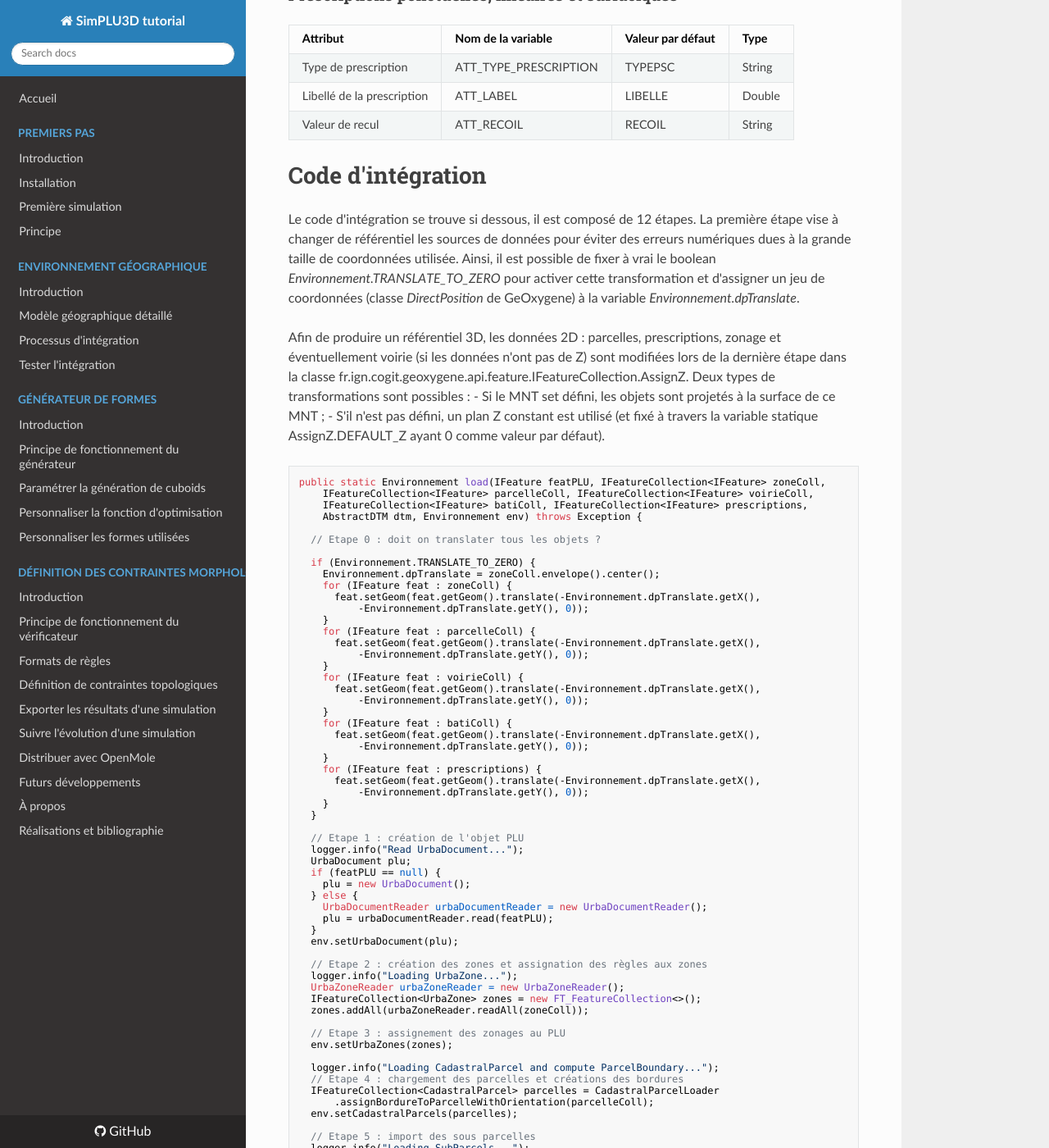
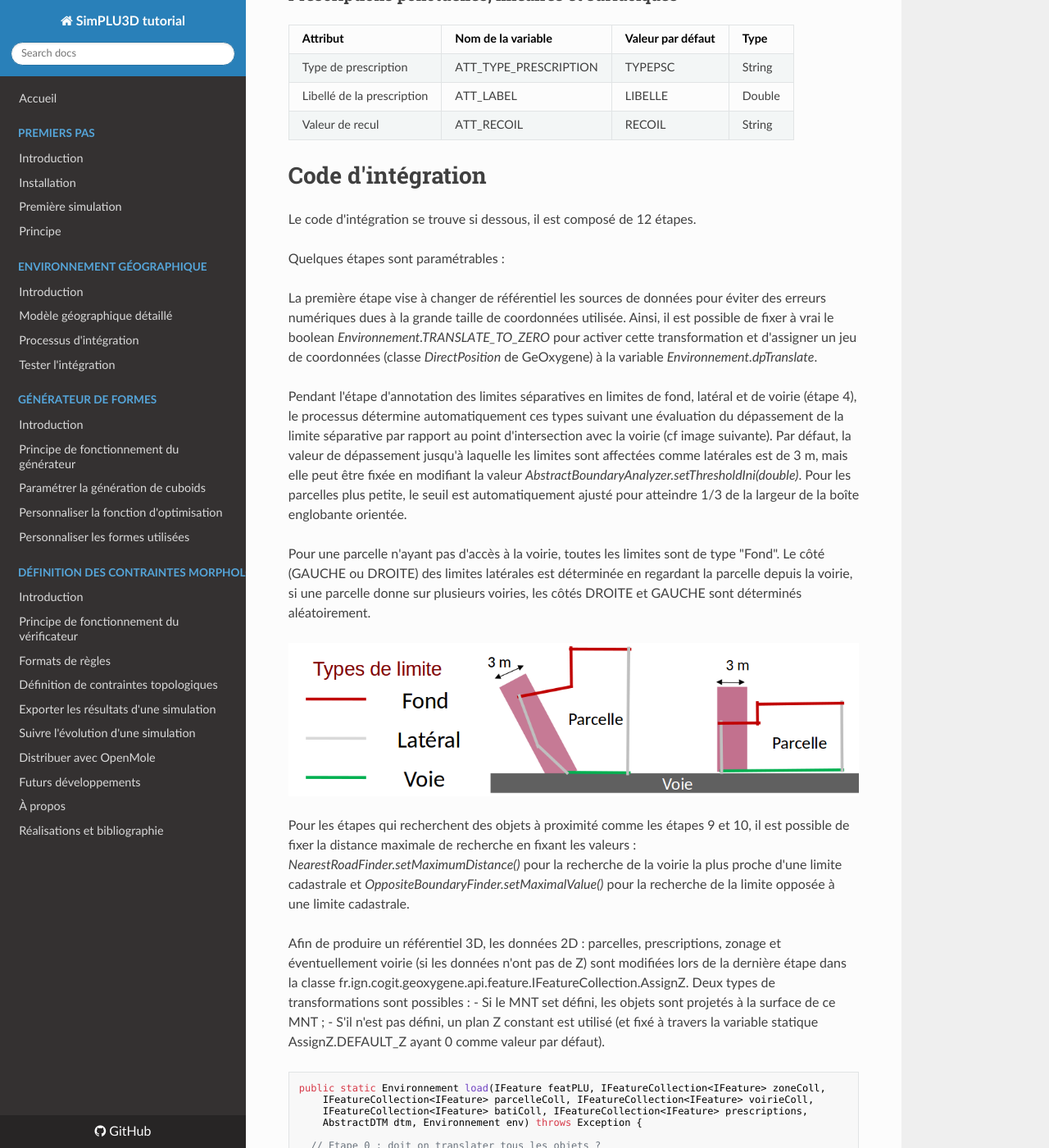
Before and after one commit to SimPLU3D/simplu3D-tutorial, an MkDocs documentation site: the page built from docs/envgeo/integration.md, in a window 1280 px wide and 1400 px high, scrolled down 4161 px. Shown: the whole window at 82% size. Built offline with MkDocs 1.6.1, drawn with Linux system fonts in a browser that asks for light colours; nearby versions of some CDN libraries.

Commit message:
Finishing integration page

````diff
--- a/docs/envgeo/integration.md
+++ b/docs/envgeo/integration.md
@@ -148,12 +148,25 @@ Pas d'attribut utilisé.
 # Code d'intégration
 
 
-Le code d'intégration se trouve si dessous, il est composé de 12 étapes. La première étape vise à changer de référentiel les sources de données pour éviter des erreurs numériques dues à la grande taille de coordonnées utilisée. Ainsi, il est possible de fixer à vrai le boolean *Environnement.TRANSLATE_TO_ZERO* pour activer cette transformation et d'assigner un jeu de coordonnées (classe *DirectPosition* de GeOxygene) à la variable *Environnement.dpTranslate*.
+Le code d'intégration se trouve si dessous, il est composé de 12 étapes.
+
+Quelques étapes sont paramétrables :
+
+La première étape vise à changer de référentiel les sources de données pour éviter des erreurs numériques dues à la grande taille de coordonnées utilisée. Ainsi, il est possible de fixer à vrai le boolean *Environnement.TRANSLATE_TO_ZERO* pour activer cette transformation et d'assigner un jeu de coordonnées (classe *DirectPosition* de GeOxygene) à la variable *Environnement.dpTranslate*.
+
+Pendant l'étape d'annotation des limites séparatives en limites de fond, latéral et de voirie (étape
+  4), le processus détermine automatiquement ces types suivant une évaluation du dépassement de la limite séparative par rapport au point d'intersection avec la voirie (cf image suivante). Par défaut, la valeur de dépassement jusqu'à laquelle les limites sont affectées comme latérales est de 3 m, mais elle peut être fixée en modifiant la valeur  *AbstractBoundaryAnalyzer.setThresholdIni(double)*. Pour les parcelles plus petite, le seuil est automatiquement ajusté pour atteindre 1/3 de la largeur de la boîte englobante orientée.
+
+  Pour une parcelle n'ayant pas d'accès à la voirie, toutes les limites sont de type "Fond". Le côté (GAUCHE ou DROITE) des limites latérales est déterminée en regardant la parcelle depuis la voirie, si une parcelle donne sur plusieurs voiries, les côtés DROITE et GAUCHE sont déterminés aléatoirement.
+
+![Image montrant le processus d'annotation des parcelles](./img/parcelborderannotation.png)
+
+Pour les étapes qui recherchent des objets à proximité comme les étapes 9 et 10, il est possible de fixer la distance maximale de recherche en fixant les valeurs : *NearestRoadFinder.setMaximumDistance()* pour la recherche de la voirie la plus proche d'une limite cadastrale et  *OppositeBoundaryFinder.setMaximalValue()* pour la recherche de la limite opposée à une limite cadastrale.
+
 
 Afin de produire un référentiel 3D, les données 2D  : parcelles, prescriptions, zonage et éventuellement voirie (si les données n'ont pas de Z) sont modifiées lors de la dernière étape dans la classe fr.ign.cogit.geoxygene.api.feature.IFeatureCollection.AssignZ. Deux types de transformations sont possibles :
 - Si le MNT set défini, les objets sont projetés à la surface de ce MNT ;
 - S'il n'est pas défini, un plan Z constant est utilisé (et fixé à travers la variable statique AssignZ.DEFAULT_Z ayant 0 comme valeur par défaut).
-
 
 
 ```JAVA
````
Also changed, not shown: docs/envgeo/img/parcelborderannotation.png (added).
